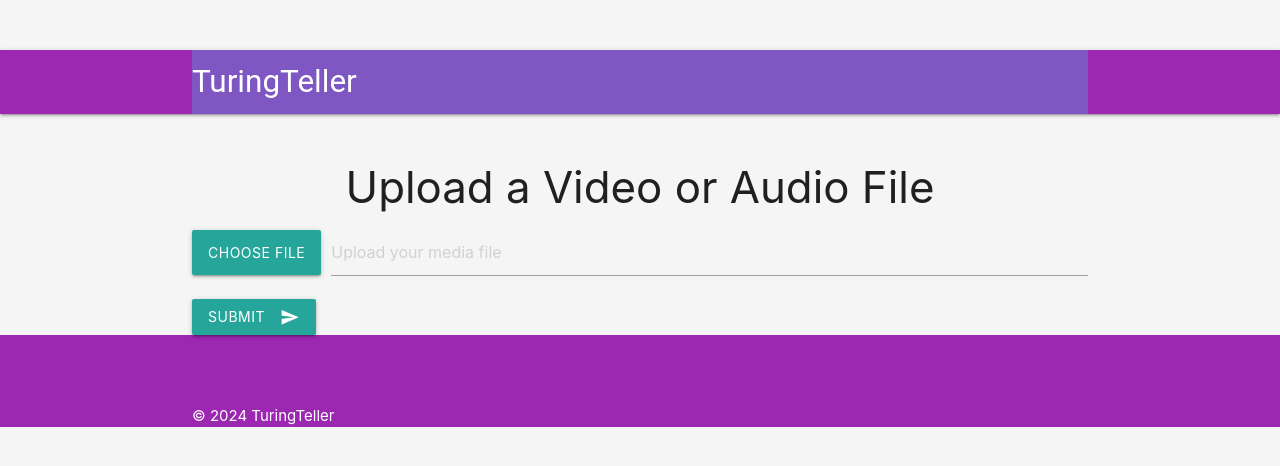
After one commit to dkmy-sec/TuringTeller, a Flask app: template templates/upload_media.html in a window 1280 px wide. The commit adds this page. Shown: the top 466 px of the page. Run offline with Flask 3, Linux system fonts and the light colour scheme; the template is opened without the code that fills it, so the values that code supplies are empty.

Commit message:
Redoing this to add more function including analysis of media. Material design, css, and more.

```diff
--- a/app.py
+++ b/app.py
@@ -1,9 +1,19 @@
 from flask import Flask, render_template, request, redirect, url_for, session
+from werkzeug.utils import secure_filename
 import csv
 import os
 
 app = Flask(__name__)
 app.secret_key = 'your_secret_key_here'  # Required for session management
+
+app.config['UPLOAD_FOLDER'] = 'uploads/'
+app.config['ALLOWED_EXTENSIONS'] = {'mp3', 'wav', 'mp4', 'mov'}
+
+# Defined a function to check Allowed File types
+def allowed_file(filename):
+    return '.' in filename and \
+           filename.rsplit('.', 1)[1].lower() in app.config['ALLOWED_EXTENSIONS']
+
 
 # Define the questions
 questions = [
@@ -18,6 +28,11 @@ questions = [
     {"id": "problem_solving_test", "text": "How would you solve the problem of climate change?"},
     {"id": "cultural_knowledge_test", "text": "What was the cultural impact of the 1960s civil rights movement?"}
 ]
+
+questions.append({
+    "id": "media_upload",
+    "text": "Please upload a short audio or video clip of you speaking."
+})
 
 # Home route to start the test
 @app.route('/')
@@ -34,11 +49,64 @@ def question(q_id):
     question = questions[q_id]
 
     if request.method == 'POST':
-        answer = request.form['answer']
+        if question['id'] == 'media_upload':
+            # Handle media file upload
+            if 'media_file' not in request.files:
+                flash('No file part')
+                return redirect(request.url)
+            file = request.files['media_file']
+            if file.filename == '':
+                flash('No selected file')
+                return redirect(request.url)
+            if file and allowed_file(file.filename):
+                filename = secure_filename(file.filename)
+                filepath = os.path.join(app.config['UPLOAD_FOLDER'], filename)
+                file.save(filepath)
+                # Process the media file
+                answer = process_media_file(filepath)
+            else:
+                flash('Invalid file type')
+                return redirect(request.url)
+        else:
+            answer = request.form['answer']
         session['responses'].append({'question': question['text'], 'answer': answer})
         return redirect(url_for('question', q_id=q_id + 1))
 
     return render_template('question.html', question=question, q_id=q_id)
+
+app.route('/upload_media', methods=['GET', 'POST'])
+def upload_media():
+    if request.method == 'POST':
+        # Check if a file is submitted
+        if 'media_file' not in request.files:
+            flash('No file part')
+            return redirect(request.url)
+        file = request.files['media_file']
+        # Check if a file is selected
+        if file.filename == '':
+            flash('No selected file')
+            return redirect(request.url)
+        # Validate file type
+        if file and allowed_file(file.filename):
+            filename = secure_filename(file.filename)
+            filepath = os.path.join(app.config['UPLOAD_FOLDER'], filename)
+            file.save(filepath)
+            # Process the media file
+            result = process_media_file(filepath)
+            return render_template('media_result.html', result=result)
+    return render_template('upload_media.html')
+
+# Implement Media Processing Logic
+def process_media_file(filepath):
+    # Placeholder for media analysis logic
+    is_ai_generated = analyze_media(filepath)
+    return "AI-generated" if is_ai_generated else "Human-generated"
+
+# Analyze media file
+def analyze_media(filepath):
+    # Placeholder logic for media analysis
+    # Implement your AI detection here
+    return False  # Return True if AI-generated, False otherwise
 
 # Route to display the result and save to CSV
 @app.route('/result')
@@ -51,13 +119,14 @@ def result():
     file_exists = os.path.isfile(csv_file)
 
     # Save responses to CSV
-    with open(csv_file, 'a', newline='') as file:
+    with open(csv_file, 'a', newline='', encoding='utf-8') as file:
         writer = csv.DictWriter(file, fieldnames=['question', 'answer'])
         if not file_exists:
-            writer.writeheader()  # Write header only if file does not exist
+            writer.writeheader()
         writer.writerows(responses)
 
     return render_template('result.html', responses=responses)
 
+
 if __name__ == '__main__':
     app.run(debug=True)
--- /dev/null
+++ b/static/css/style.css
@@ -0,0 +1,20 @@
+body {
+    background-color: #f5f5f5;
+}
+
+.nav-wrapper, .page-footer {
+    background-color: #7e57c2; /* Purple shade */
+}
+
+.brand-logo {
+    font-family: 'Roboto', sans-serif;
+    font-weight: 400;
+}
+
+.container {
+    margin-top: 50px;
+}
+
+.card-panel {
+    padding: 20px;
+}
--- /dev/null
+++ b/templates/base.html
@@ -0,0 +1,35 @@
+<!DOCTYPE html>
+<html lang="en">
+<head>
+    <meta charset="UTF-8">
+    <title>TuringTeller</title>
+    <!-- Materialize CSS -->
+    <link href="https://cdnjs.cloudflare.com/ajax/libs/materialize/1.0.0/css/materialize.min.css" rel="stylesheet">
+    <!-- Custom CSS -->
+    <link href="{{ url_for('static', filename='css/style.css') }}" rel="stylesheet">
+    <!-- Material Icons -->
+    <link href="https://fonts.googleapis.com/icon?family=Material+Icons" rel="stylesheet">
+</head>
+<body>
+    <!-- Navbar -->
+    <nav class="purple">
+        <div class="nav-wrapper container">
+            <a href="{{ url_for('index') }}" class="brand-logo">TuringTeller</a>
+        </div>
+    </nav>
+
+    <!-- Content -->
+    {% block content %}{% endblock %}
+
+    <!-- Footer -->
+    <footer class="page-footer purple">
+        <div class="container">
+            © 2024 TuringTeller
+        </div>
+    </footer>
+
+    <!-- Materialize JS -->
+    <script src="https://cdnjs.cloudflare.com/ajax/libs/materialize/1.0.0/js/materialize.min.js"></script>
+    {% block scripts %}{% endblock %}
+</body>
+</html>
--- /dev/null
+++ b/templates/upload_media.html
@@ -0,0 +1,20 @@
+{% extends "base.html" %}
+{% block content %}
+<div class="container">
+    <h3 class="center-align">Upload a Video or Audio File</h3>
+    <form action="{{ url_for('upload_media') }}" method="post" enctype="multipart/form-data">
+        <div class="file-field input-field">
+            <div class="btn">
+                <span>Choose File</span>
+                <input type="file" name="media_file" required>
+            </div>
+            <div class="file-path-wrapper">
+                <input class="file-path validate" type="text" placeholder="Upload your media file">
+            </div>
+        </div>
+        <button class="btn waves-effect waves-light" type="submit">Submit
+            <i class="material-icons right">send</i>
+        </button>
+    </form>
+</div>
+{% endblock %}
```
Also changed, not shown: templates/media_result.html (added, +12 -0 lines), templates/question.html (+26 -13 lines), templates/result.html (+15 -13 lines).
